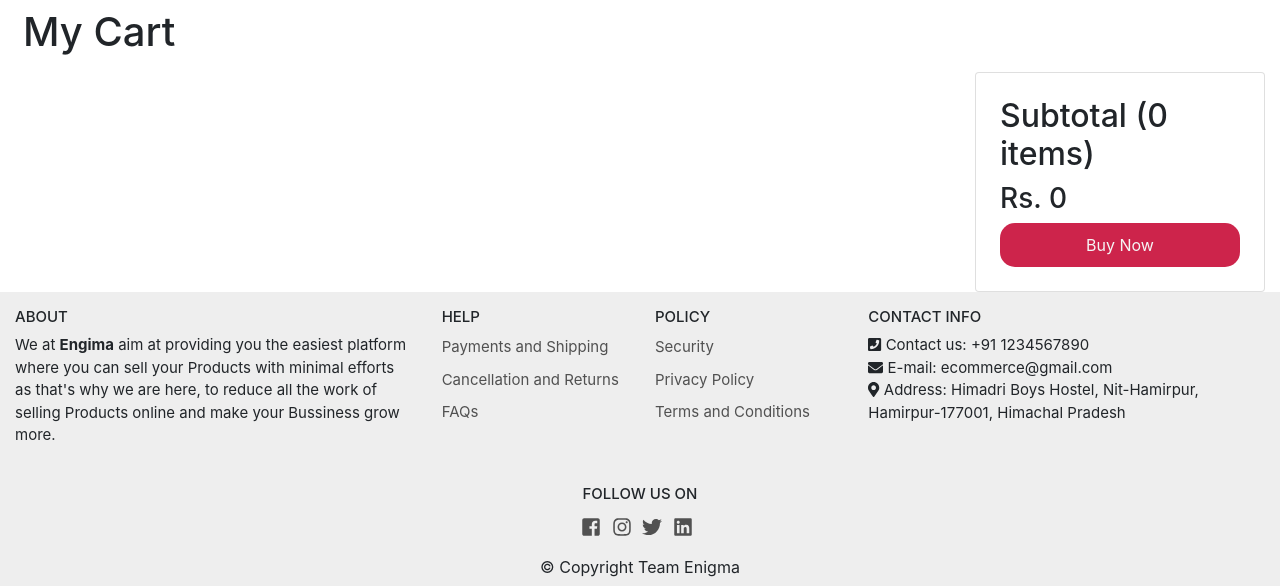
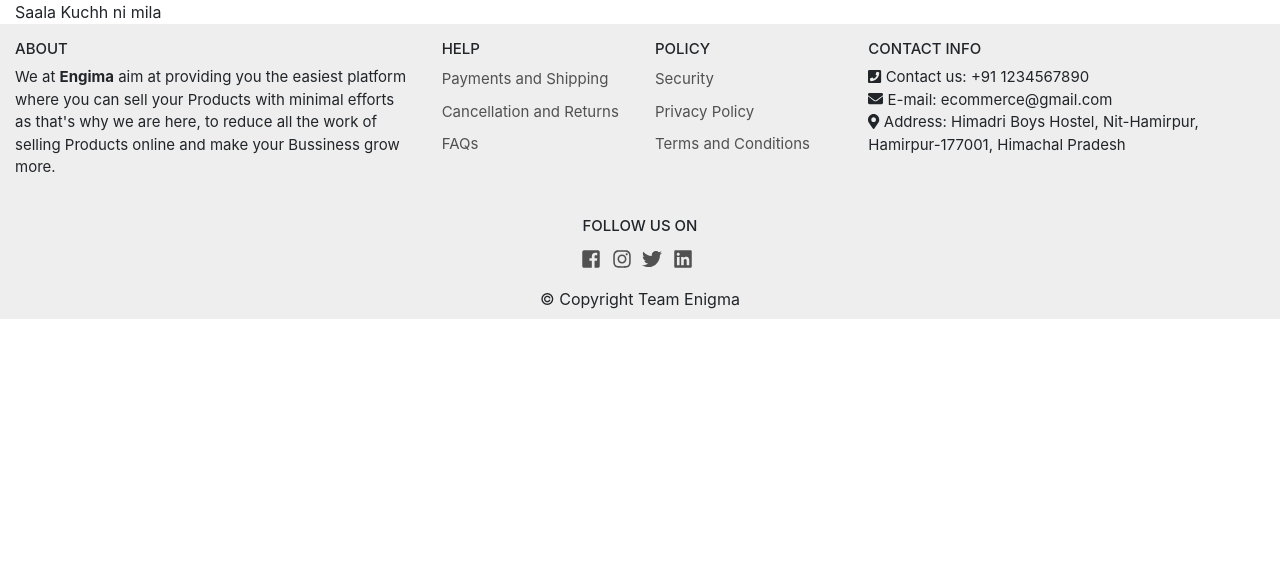
Before and after one commit to AvishrantsSh/Django_Ecomm, a Django app: page /cart/ in a window 1280 px wide. Shown: the part 72-658 px from the top of the page. Run offline with Django 3.2, Linux system fonts and the light colour scheme; a user stored in the database is signed in; tables that the repository leaves empty hold one stand-in row (values such as "Sample post"); parts of the project's set-up code (start-up, migrations or seed data) failed here and were passed over; some libraries are stand-ins or nearby versions.

Commit message:
Cart Update

```diff
--- a/templates/cart.html
+++ b/templates/cart.html
@@ -80,7 +80,7 @@
     </script> -->
 {%endblock link%}
 {%block content%}
-
+{%if items%}
 <h1 class="p-2">My Cart</h1>
 <div class="row">
     <div class="cart-box order-last col-lg-9 order-lg-1 order-md-12 order-sm-12">
@@ -145,4 +145,7 @@
     </div>
 </div>
 <div id="snackbar"></div>
+{%else%}
+Saala Kuchh ni mila
+{%endif%}
 {%endblock content%}
--- a/templates/product_dscr.html
+++ b/templates/product_dscr.html
@@ -31,6 +31,8 @@
                         $("#snackbar").html("Snap. Something went wrong");
                         snack();
                     } else if (data.success) {
+						$(element).html("Added <i class='fa fa-check'></i>")
+                        $(element).css('background-color', 'green');
                         $("#snackbar").html("Added to Cart");
                         snack();
                     }
```
Also changed, not shown: db.sqlite3.
